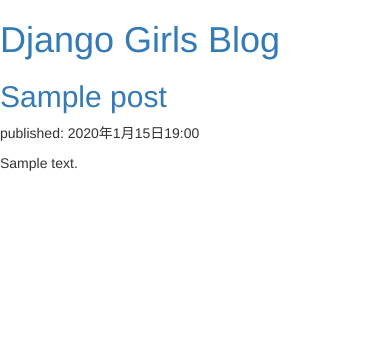
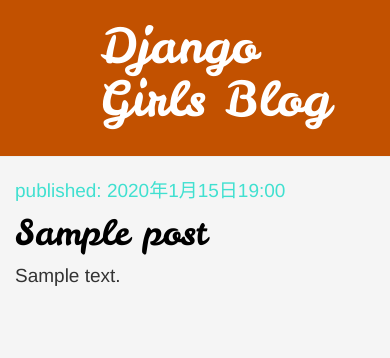
Before and after one commit to knmyngw/my_first_blog, a Django app: page / in a window 390 px wide. Shown: the top 358 px of the page. Run offline with Django 4.2, Linux system fonts and the light colour scheme; tables that the repository leaves empty hold one stand-in row (values such as "Sample post"); some libraries are stand-ins or nearby versions.

Commit message:
Added view and template for detailed blog post as well as CSS for the site.

```diff
--- /dev/null
+++ b/blog/static/css/blog.css
@@ -0,0 +1,63 @@
+body {
+    background-color: whitesmoke;
+    width: 100vw;
+}
+
+h1 a, h2 a {
+    color: skyblue;
+    font-family: 'Leckerli One', cursive;
+    font-size: 35px;
+}
+
+.page-header {
+    background-color: #C25100;
+    margin-top: 0;
+    padding: 20px 20px 20px 100px;
+}
+
+.page-header h1, .page-header h1 a, .page-header h1 a:visited, .page-header h1 a:active {
+    color: #ffffff;
+    font-size: 36pt;
+    text-decoration: none;
+}
+
+.content {
+    margin: auto;
+}
+
+h1, h2, h3, h4 {
+    font-family: 'Leckerli One', cursive;
+    margin-top: 0;
+}
+
+p {
+    font-size: 19px;
+}
+
+.date {
+    color: turquoise;
+
+}
+
+.save {
+    float: right;
+}
+
+.post-form textarea, .post-form input {
+    width: 100%;
+}
+
+.top-menu, .top-menu:hover, .top-menu:visited {
+    color: #ffffff;
+    float: right;
+    font-size: 26pt;
+    margin-right: 20px;
+}
+
+.post {
+    margin-bottom: 70px;
+}
+
+.post h2 a, .post h2 a:visited {
+    color: #000000;
+}
--- /dev/null
+++ b/blog/templates/blog/base.html
@@ -0,0 +1,26 @@
+{% load static %}
+<html>
+    <head>
+        <title>Django Girls blog</title>
+        <link rel="stylesheet" href="//maxcdn.bootstrapcdn.com/bootstrap/3.2.0/css/bootstrap.min.css">
+        <link rel="stylesheet" href="//maxcdn.bootstrapcdn.com/bootstrap/3.2.0/css/bootstrap-theme.min.css">
+        <link rel="preconnect" href="https://fonts.googleapis.com">
+        <link rel="preconnect" href="https://fonts.gstatic.com" crossorigin>
+        <link href="https://fonts.googleapis.com/css2?family=Leckerli+One&display=swap" rel="stylesheet">
+        <link rel="stylesheet" href="{% static 'css/blog.css' %}">
+    </head>
+    <body>
+        <div class="page-header">
+            <h1><a href="/">Django Girls Blog</a></h1>
+        </div>
+
+        <div class="content container">
+            <div class="row">
+                <div class="col-md-8">
+                    {% block content %}
+                    {% endblock %}
+                </div>
+            </div>
+        </div>
+    </body>
+</html>
--- a/blog/templates/blog/post_list.html
+++ b/blog/templates/blog/post_list.html
@@ -1,21 +1,13 @@
-<html>
-    <head>
-        <title>Django Girls blog</title>
-        <link rel="stylesheet" href="//maxcdn.bootstrapcdn.com/bootstrap/3.2.0/css/bootstrap.min.css"
-        <link rel="stylesheet" href="//maxcdn.bootstrapcdn.com/bootstrap/3.2.0/css/bootstrap-theme.min.css"
-    </head>
-    <body>
-        <div>
-            <h1><a href="/">Django Girls Blog</a></h1>
+{% extends 'blog/base.html' %}
+
+{% block content %}
+    {% for post in posts %}
+        <div class="post">
+            <div class="date">
+                <p>published: {{ post.published_date }}</p>
+            </div>
+            <h2><a href="{% url 'post_detail' pk=post.pk %}">{{ post.title }}</a></h2>
+            <p>{{ post.text | linebreaksbr }}</p>
         </div>
-
-        {% for post in posts %}
-            <div>
-                <h2><a href="">{{ post.title }}</a></h2>
-                <p>published: {{ post.published_date }}</p>
-                <p>{{ post.text | linebreaksbr }}</p>
-            </div>
-        {% endfor %}
-
-    </body>
-</html>
+    {% endfor %}
+{% endblock %}
--- a/blog/urls.py
+++ b/blog/urls.py
@@ -5,4 +5,5 @@
 
 urlpatterns = [
     path('', views.post_list, name='post_list'),
+    path('post/<int:pk>/', views.post_detail, name='post_detail'),
 ]
--- a/blog/views.py
+++ b/blog/views.py
@@ -1,6 +1,6 @@
 # blog/views.py
 
-from django.shortcuts import render
+from django.shortcuts import render, get_object_or_404
 from django.utils import timezone
 from .models import Post
 
@@ -9,3 +9,7 @@
 def post_list(request):
     posts = Post.objects.filter(published_date__lte=timezone.now()).order_by('-published_date')
     return render(request, 'blog/post_list.html', {'posts': posts})
+
+def post_detail(request, pk):
+    post = get_object_or_404(Post, pk=pk)
+    return render(request, 'blog/post_detail.html', {'post': post})
```
Also changed, not shown: blog/templates/blog/post_detail.html (added, +13 -0 lines).
